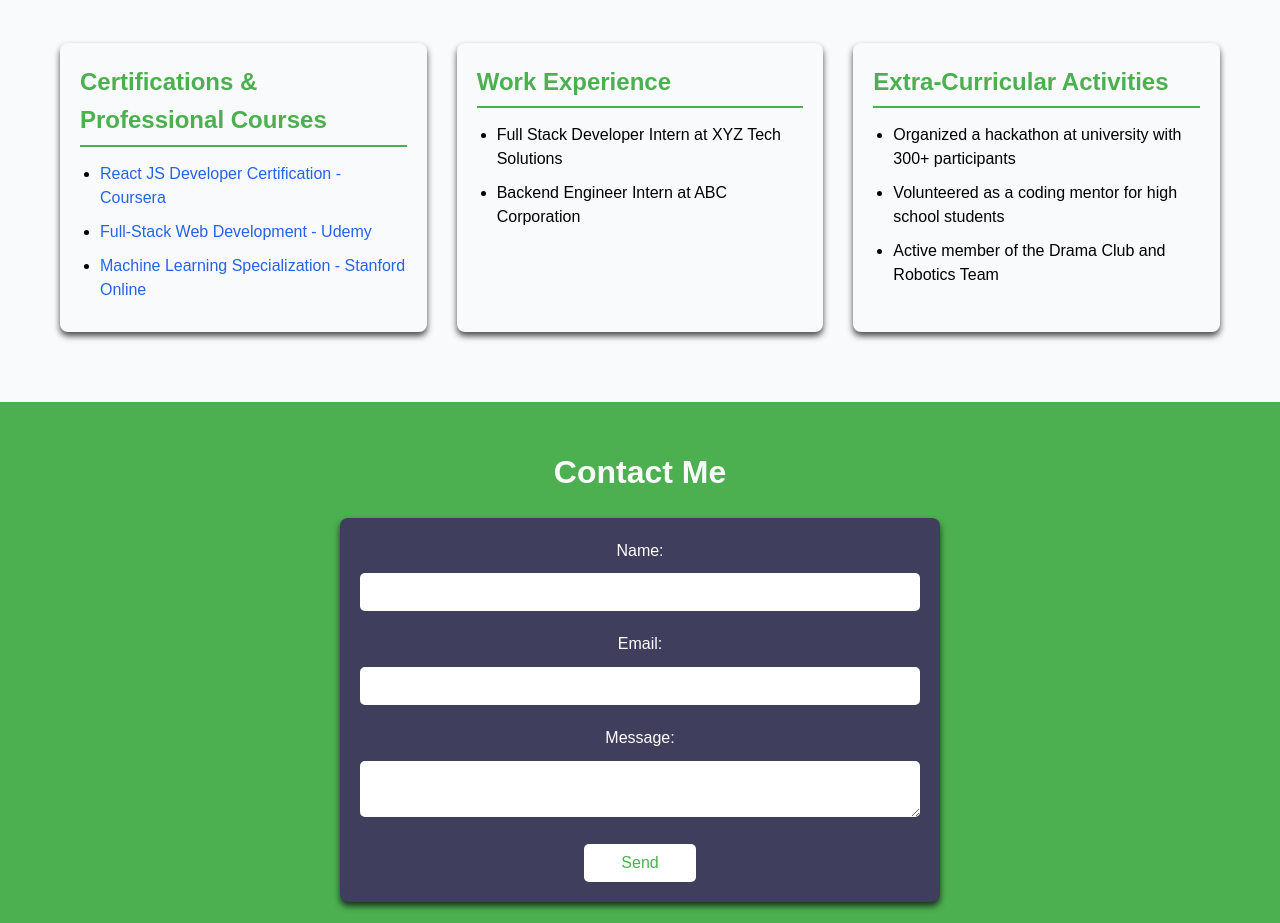
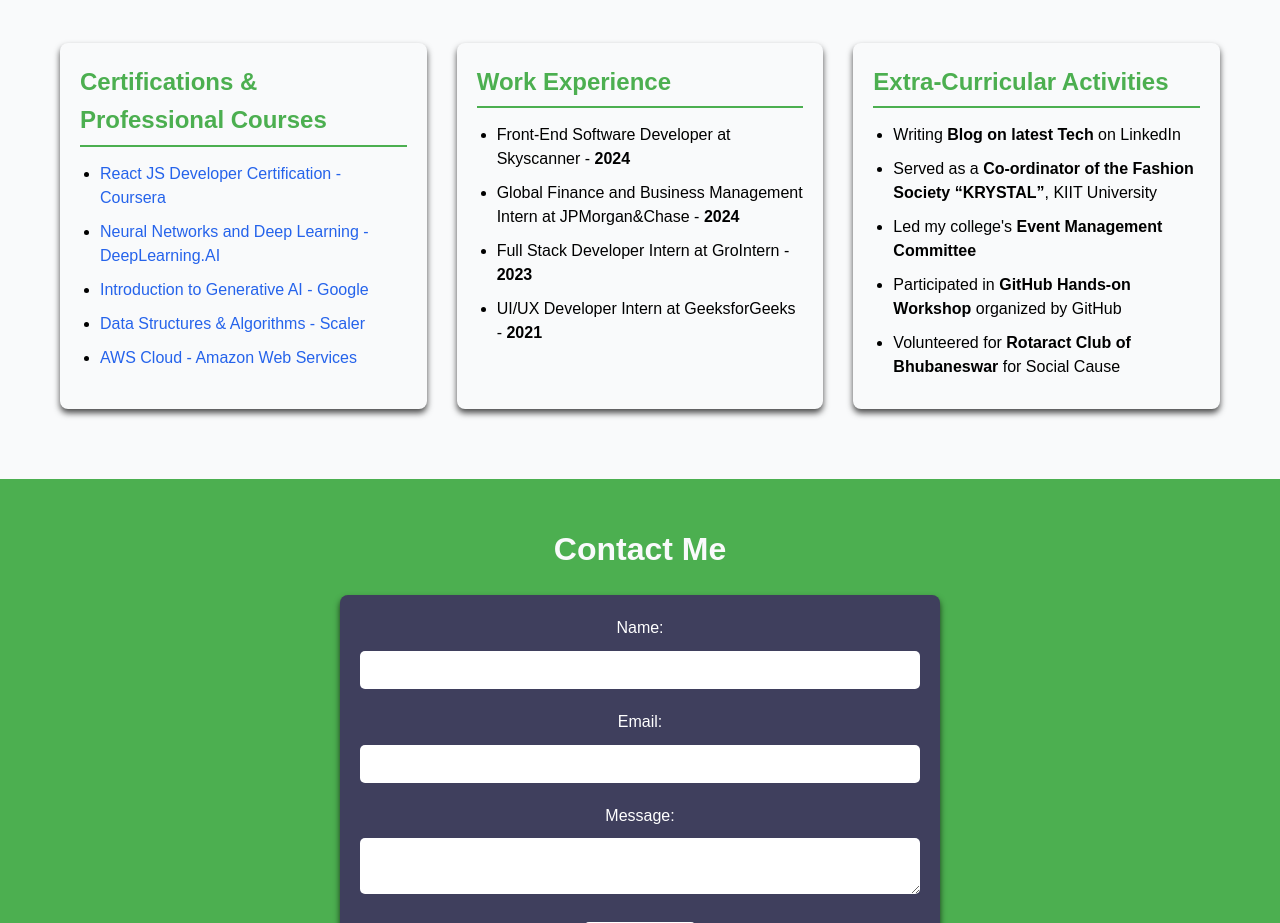
Before and after one commit to yashan0202/My-Portfolio, a React (Create React App) app in the folder portfolio/: page / in a window 1280 px wide. Shown: the part 2928-3851 px from the top of the page. Built offline with nearby package versions, Linux system fonts and the light colour scheme.

Commit message:
Update CertificationsAndMore.js

```diff
--- a/portfolio/src/components/CertificationsAndMore.js
+++ b/portfolio/src/components/CertificationsAndMore.js
@@ -13,7 +13,7 @@
             <ul>
               <li>
                 <a
-                  href="https://coursera.org/certificate/react-developer"
+                  href="https://www.coursera.org/account/accomplishments/verify/TK8XBZYRELLN"
                   target="_blank"
                   rel="noopener noreferrer"
                 >
@@ -22,20 +22,38 @@
               </li>
               <li>
                 <a
-                  href="https://udemy.com/full-stack-development"
+                  href="https://www.coursera.org/account/accomplishments/verify/38TJZ2TZFUGW"
                   target="_blank"
                   rel="noopener noreferrer"
                 >
-                  Full-Stack Web Development - Udemy
+                  Neural Networks and Deep Learning - DeepLearning.AI
                 </a>
               </li>
               <li>
                 <a
-                  href="https://online.stanford.edu/machine-learning"
+                  href="https://www.cloudskillsboost.google/public_profiles/02f136e5-9df5-4725-8352-00f8ad959842/badges/6075364"
                   target="_blank"
                   rel="noopener noreferrer"
                 >
-                  Machine Learning Specialization - Stanford Online
+                  Introduction to Generative AI - Google
+                </a>
+              </li>
+              <li>
+                <a
+                  href="https://moonshot.scaler.com/s/sl/Wstx7c8M8z"
+                  target="_blank"
+                  rel="noopener noreferrer"
+                >
+                  Data Structures & Algorithms - Scaler
+                </a>
+              </li>
+              <li>
+                <a
+                  href="https://www.credly.com/badges/e38d450a-00dd-4ef8-ae78-0d59b951052a/print"
+                  target="_blank"
+                  rel="noopener noreferrer"
+                >
+                  AWS Cloud - Amazon Web Services
                 </a>
               </li>
             </ul>
@@ -44,17 +62,21 @@
           <div className="work-experience">
             <h3>Work Experience</h3>
             <ul>
-              <li>Full Stack Developer Intern at XYZ Tech Solutions</li>
-              <li>Backend Engineer Intern at ABC Corporation</li>
+              <li>Front-End Software Developer at Skyscanner - <b>2024</b></li>
+              <li>Global Finance and Business Management Intern at JPMorgan&Chase - <b>2024</b></li>
+              <li>Full Stack Developer Intern at GroIntern - <b>2023</b></li>
+              <li>UI/UX Developer Intern at GeeksforGeeks - <b>2021</b></li>
             </ul>
           </div>
 
           <div className="extra-curricular">
             <h3>Extra-Curricular Activities</h3>
             <ul>
-              <li>Organized a hackathon at university with 300+ participants</li>
-              <li>Volunteered as a coding mentor for high school students</li>
-              <li>Active member of the Drama Club and Robotics Team</li>
+              <li>Writing <b>Blog on latest Tech</b> on LinkedIn</li>
+              <li>Served as a <b>Co-ordinator of the Fashion Society “KRYSTAL”</b>, KIIT University</li>
+              <li>Led my college's <b>Event Management Committee</b></li>
+              <li>Participated in <b>GitHub Hands-on Workshop</b> organized by GitHub</li>
+              <li>Volunteered for <b>Rotaract Club of Bhubaneswar</b> for Social Cause</li>
             </ul>
           </div>
         </div>
```
